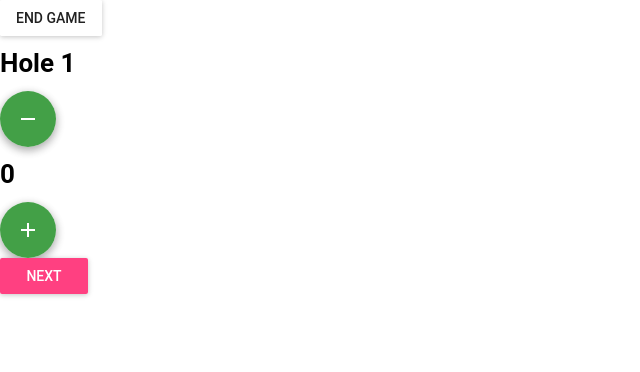
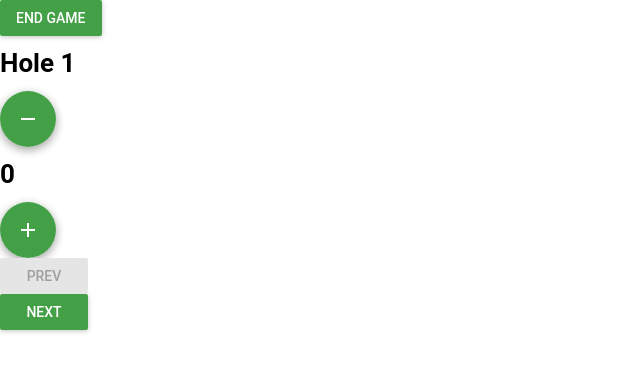
Before and after one commit to andyfied/discify, a React (Create React App) app: page /track/1 in a window 1280 px wide. Shown: the top 372 px of the page, without its empty margins (0-640 px from the left). Built offline with nearby package versions, Linux system fonts and the light colour scheme; what react-tap-event-plugin would draw is missing.

Commit message:
Add redux

```diff
--- /dev/null
+++ b/src/actions/actions.js
@@ -0,0 +1,20 @@
+/*
+ * action types
+ */
+
+export const INCREMENT_SCORE = 'INCREMENT_SCORE';
+export const DECREMENT_SCORE = 'DECREMENT_SCORE';
+export const ADD_HOLE = 'ADD_HOLE';
+
+
+export const incrementScore = (holeNumber) => {
+    return { type: INCREMENT_SCORE, holeNumber: holeNumber }
+}
+
+export const decrementScore = (holeNumber) => {
+    return { type: DECREMENT_SCORE, holeNumber: holeNumber }
+}
+
+export const addHole = (holeNumber) => {
+    return { type: ADD_HOLE, holeNumber: holeNumber }
+}
--- /dev/null
+++ b/src/components/NavButton.js
@@ -0,0 +1,29 @@
+import React from 'react';
+import RaisedButton from 'material-ui/RaisedButton';
+import { Link } from 'react-router';
+
+const NavButton = ({ enabled, link, label }) => {
+
+  if (enabled) {
+    return (
+      <div>
+        <RaisedButton
+          label={ label }
+          primary={ true }
+          containerElement={ <Link to={ link } /> }
+        />
+      </div>
+    );
+  }
+
+  return (
+      <div>
+        <RaisedButton
+          label={ label }
+          disabled={ true }
+        />
+      </div>
+    );
+};
+
+export default NavButton;
--- a/src/components/Track.js
+++ /dev/null
@@ -1,76 +0,0 @@
-import React, { Component } from 'react';
-
-import RaisedButton from 'material-ui/RaisedButton';
-import FloatingActionButton from 'material-ui/FloatingActionButton';
-import ContentAdd from 'material-ui/svg-icons/content/add';
-import ContentRemove from 'material-ui/svg-icons/content/remove';
-import { Link } from 'react-router';
-
-
-class Track extends Component {
-
-  constructor() {
-    super();
-
-    this.state = {
-      // What if player starts at e.g. track nr3? FIX!
-      tracks: {1: 0},
-    }
-  }
-
-  componentWillReceiveProps(nextProps) {
-    if (!this.state.tracks[nextProps.params.trackNumber])
-      this.setTrackScore(nextProps.params.trackNumber, 0);
-  }
-
-  render() {
-    const trackNr = this.props.params.trackNumber;
-    return (
-      <div>
-        <RaisedButton
-          label="End game"
-          containerElement={ <Link to="/result/" /> }
-        />
-        <h1>Hole { trackNr }</h1>
-        <div>
-          <FloatingActionButton
-            onClick={() => this.setTrackScore(trackNr, (this.state.tracks[trackNr] - 1)) }
-          >
-            <ContentRemove />
-          </FloatingActionButton>
-          <h1>{ this.state.tracks[trackNr] }</h1>
-          <FloatingActionButton
-            onClick={() => this.setTrackScore(trackNr, (this.state.tracks[trackNr] + 1)) }
-          >
-            <ContentAdd />
-          </FloatingActionButton>
-        </div>
-        {this.p}
-        { (Number(this.props.params.trackNumber) > 1) &&
-          <RaisedButton
-            label="Prev"
-            primary={ true }
-            containerElement={ <Link to={ "/track/" + (Number(this.props.params.trackNumber) - 1) } /> }
-          />
-        }
-
-        <RaisedButton
-          label="Next"
-          secondary={ true }
-          containerElement={ <Link to={ "/track/" + (Number(this.props.params.trackNumber) + 1) } /> }
-        />
-      </div>
-    );
-  }
-
-  setTrackScore(track, score) {
-    var tracks = this.state.tracks;
-    tracks[track] = score;
-
-    this.setState({
-      tracks,
-    })
-  }
-}
-
-export default Track;
--- /dev/null
+++ b/src/connectors/Hole.js
@@ -0,0 +1,56 @@
+import React from 'react';
+import { connect } from 'react-redux';
+import { incrementScore, decrementScore, addHole } from '../actions/actions';
+import HoleLayout from '../layouts/Hole';
+
+
+const mapStateToProps = (state, ownProps) => {
+  return {
+    score: state.holes[ownProps.params.holeNumber],
+    holeNumber: ownProps.params.holeNumber
+  };
+};
+
+const mapDispatchToProps = (dispatch) => {
+  return {
+    onIncrementClick: (holeNumber) => {
+      dispatch(incrementScore(holeNumber));
+    },
+    onDecrementClick: (holeNumber) => {
+      dispatch(decrementScore(holeNumber));
+    },
+    onAddHole: (holeNumber) => {
+      dispatch(addHole(holeNumber));
+    }
+  }
+}
+
+class _Hole extends React.Component {
+
+  componentWillMount() {
+    this.props.onAddHole(this.props.holeNumber);
+  }
+
+  componentDidUpdate() {
+    // Make sure the hole is added. Probably not a pritty way of solving the problem
+    this.props.onAddHole(this.props.holeNumber);
+  }
+
+  render() {
+    return (
+      <HoleLayout
+        score={ this.props.score }
+        holeNumber={ this.props.holeNumber }
+        onIncrementClick={ this.props.onIncrementClick }
+        onDecrementClick={ this.props.onDecrementClick }
+      />
+    );
+  }
+}
+
+const Hole = connect(
+mapStateToProps,
+mapDispatchToProps
+)(_Hole)
+
+export default Hole;
--- /dev/null
+++ b/src/connectors/Result.js
@@ -0,0 +1,20 @@
+import { connect } from 'react-redux';
+import ResultLayout from '../layouts/Result';
+
+const getTotalScore = (holes) => {
+    if (holes && Object.keys(holes).length > 0) {
+        return Object.values(holes).reduce((a, b) => a + b);
+    } else {
+        return 0;
+    }
+}
+
+const mapStateToProps = (state) => ({
+    score: getTotalScore(state.holes)
+})
+
+const Result = connect(
+    mapStateToProps
+)(ResultLayout);
+
+export default Result;
--- a/src/index.js
+++ b/src/index.js
@@ -2,9 +2,9 @@ import React from 'react';
 import ReactDOM from 'react-dom';
 import { Router, Route, browserHistory } from 'react-router'
 import App from './components/App';
-import Track from './components/Track';
-import Result from './components/Result';
+import Result from './connectors/Result';
 import NoMatch from './components/NoMatch';
+import Hole from './connectors/Hole';
 import './index.css';
 
 import injectTapEventPlugin from 'react-tap-event-plugin';
@@ -12,6 +12,16 @@ import injectTapEventPlugin from 'react-tap-event-plugin';
 import getMuiTheme from 'material-ui/styles/getMuiTheme';
 import MuiThemeProvider from 'material-ui/styles/MuiThemeProvider';
 import {green600} from 'material-ui/styles/colors';
+
+import { createStore } from 'redux';
+import { Provider } from 'react-redux'
+
+import discifyApp from './reducers/reducers';
+
+let store = createStore(
+  discifyApp,
+  window.__REDUX_DEVTOOLS_EXTENSION__ && window.__REDUX_DEVTOOLS_EXTENSION__()
+  );
 
 injectTapEventPlugin();
 
@@ -22,13 +32,16 @@ const muiTheme = getMuiTheme({
 });
 
 ReactDOM.render((
-  <MuiThemeProvider muiTheme={ muiTheme }>
-    <Router history={ browserHistory }>
-      <Route path="/" component={ App } />
-      <Route path="/track/:trackNumber" component={ Track } />
-      <Route path="/result" component={ Result } />
-      <Route path="*" component={ NoMatch } />
-    </Router>
-  </MuiThemeProvider>),
+
+  <Provider store={ store }>
+    <MuiThemeProvider muiTheme={ muiTheme }>
+      <Router history={ browserHistory }>
+        <Route path="/" component={ App } />
+        <Route path="/track/results" component={ Result } />
+        <Route path="/track/:holeNumber" component={ Hole } />
+        <Route path="*" component={ NoMatch } />
+      </Router>
+    </MuiThemeProvider>
+  </Provider>),
   document.getElementById('root')
 );
--- /dev/null
+++ b/src/layouts/Hole.js
@@ -0,0 +1,50 @@
+import React from 'react';
+import FloatingActionButton from 'material-ui/FloatingActionButton';
+import ContentAdd from 'material-ui/svg-icons/content/add';
+import ContentRemove from 'material-ui/svg-icons/content/remove';
+import NavButton from '../components/NavButton';
+
+const Hole = ({ score, holeNumber, onIncrementClick, onDecrementClick }) => {
+  //THis might not be the most pritty solution
+  if (!score) {
+    //onAddHole(holeNumber);
+  }
+  return (
+    <div>
+      <NavButton
+        enabled={ true }
+        label="End game"
+        link={ "/track/results" }
+      />
+      <h1>Hole { holeNumber }</h1>
+      <FloatingActionButton
+        onClick={() => onDecrementClick(holeNumber)}
+      >
+        <ContentRemove />
+      </FloatingActionButton>
+
+      <h1>{ score }</h1>
+
+      <FloatingActionButton
+        onClick={ () => onIncrementClick(holeNumber) }
+      >
+        <ContentAdd />
+      </FloatingActionButton>
+
+      <div>
+        <NavButton
+          enabled={ holeNumber <= 1 ? false : true }
+          label="Prev"
+          link={ "/track/" + (Number(holeNumber) - 1) }
+        />
+        <NavButton
+          enabled={ true }
+          label="Next"
+          link={ "/track/" + (Number(holeNumber) + 1) }
+        />
+      </div>
+    </div>
+  );
+};
+
+export default Hole;
--- a/src/components/Result.js
+++ b/src/layouts/Result.js
@@ -8,7 +8,7 @@ class Result extends Component {
     return (
       <div>
         <h1>Results</h1>
-        <h2>Score: { 0 }</h2>
+        <h2>Score: { this.props.score }</h2>
         <h3>Details</h3>
         <RaisedButton
           label="Play again!"
--- /dev/null
+++ b/src/reducers/reducers.js
@@ -0,0 +1,30 @@
+import { combineReducers } from 'redux'
+import { INCREMENT_SCORE, DECREMENT_SCORE, ADD_HOLE } from '../actions/actions';
+
+/*
+ * state = {<holeNumber>: <score>}
+ */
+const holes = (state = {}, action) => {
+	switch (action.type) {
+		case ADD_HOLE:
+			//If the hole alread exists
+			if (state[action.holeNumber]) {
+				return state;
+			}
+			return Object.assign({}, state, { [action.holeNumber]: 0 });
+		case INCREMENT_SCORE:
+			let incrementedScore = state[action.holeNumber] + 1;
+			return Object.assign({}, state, { [action.holeNumber]: incrementedScore });
+		case DECREMENT_SCORE:
+			let decrementedScore = state[action.holeNumber] - 1;
+			return Object.assign({}, state, { [action.holeNumber]: decrementedScore });
+		default:
+			return state;
+	}
+}
+
+const discifyApp = combineReducers({
+	holes,
+});
+
+export default discifyApp;
```
